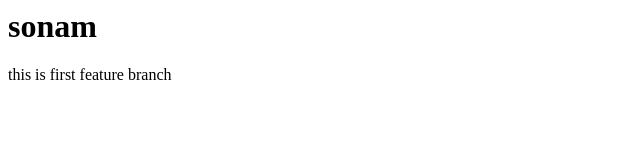
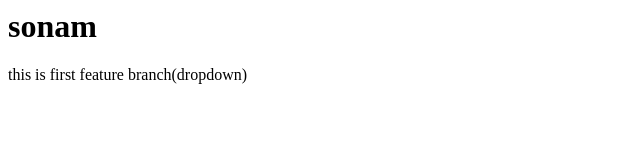
Before and after one commit to SONAM750/localrepo, a plain HTML site: page index.html in a window 1280 px wide. Shown: the full height of the page, 0-640 px from the left. Drawn offline with Linux system fonts and the light colour scheme.

Commit message:
add dropdown

```diff
--- a/index.html
+++ b/index.html
@@ -1,2 +1,2 @@
 <h1>sonam</h1>
-<p>this is first feature branch</p>
+<p>this is first feature branch(dropdown)</p>
```
